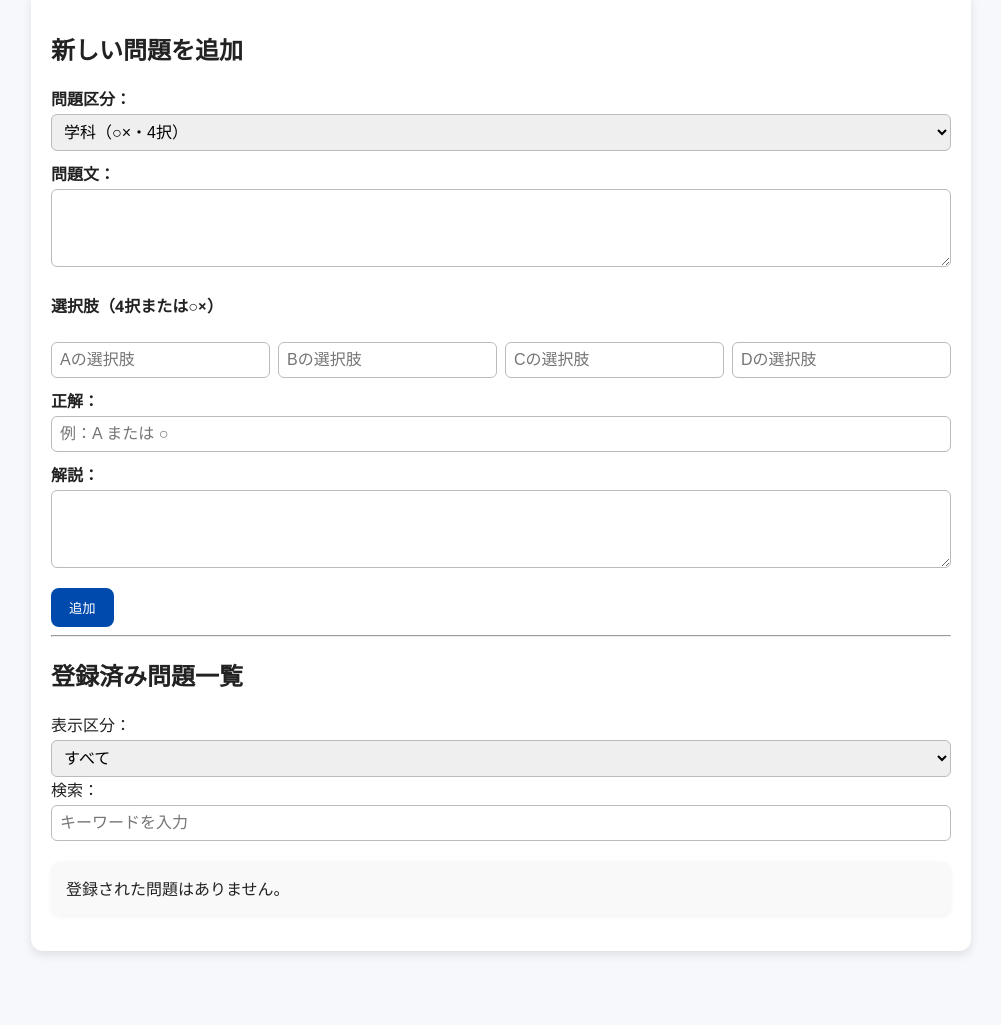
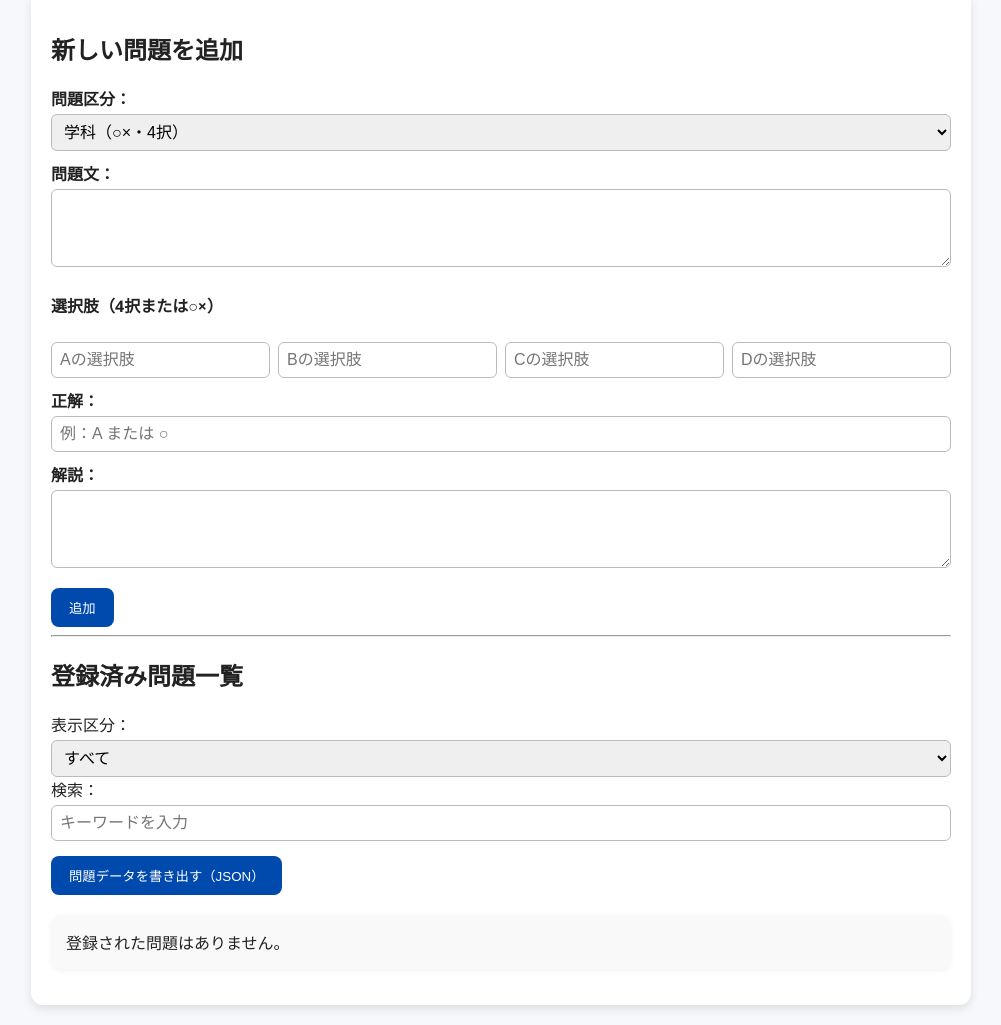
Before and after one commit to yuno716/-, a plain HTML site: page my-questions.html in a window 1280 px wide. Shown: the part 172-1197 px from the top of the page, without its empty margins (139-1140 px from the left). Before the commit the page ends 1143 px from the top, so only its background shows below. Drawn offline with Linux system fonts and the light colour scheme.

Commit message:
Add files via upload

```diff
--- a/my-questions.html
+++ b/my-questions.html
@@ -98,6 +98,8 @@
       <input type="text" id="searchInput" placeholder="キーワードを入力">
     </div>
 
+    <button id="exportJsonBtn">問題データを書き出す（JSON）</button>
+
     <ul id="questionList" class="question-list"></ul>
   </main>
 
```
